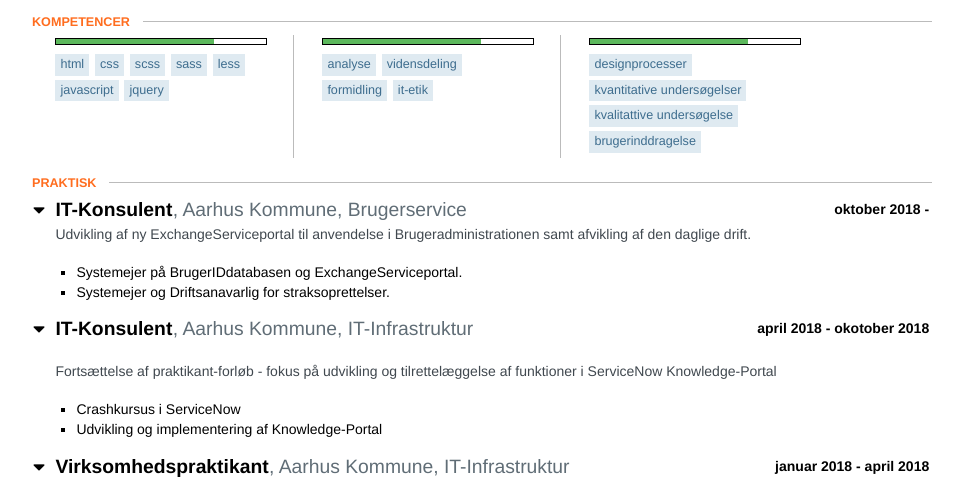
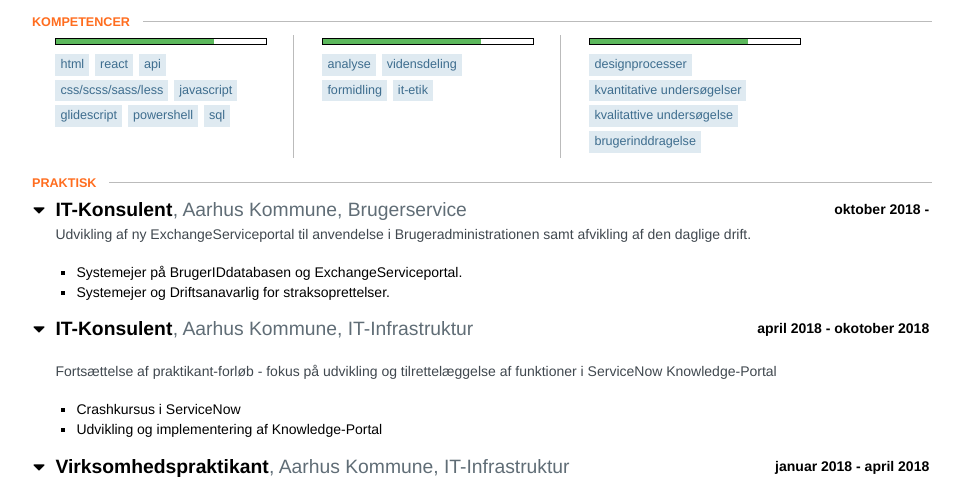
Before and after one commit to khngrd/khn.fyi, a plain HTML site: page index.html in a window 1280 px wide. Shown: the part 276-772 px from the top of the page, without its empty margins (158-1121 px from the left). Drawn offline with Linux system fonts and the light colour scheme.

Commit message:
Update index.html

```diff
--- a/index.html
+++ b/index.html
@@ -858,12 +858,13 @@ div.topic {
 							</div>
 							<ul class="keywords">
 								<li>HTML</li>
-								<li>CSS</li>
-								<li>SCSS</li>
-								<li>SASS</li>
-								<li>LESS</li>
+                                <li>React</li>
+                                <li>API</li>
+								<li>CSS/SCSS/SASS/LESS</li>
 								<li>Javascript</li>
-								<li>jQuery</li>
+                                <li>GlideScript</li>
+                                <li>Powershell</li>
+                                <li>SQL</li>
 							</ul>
 						</div>
 						<div class="item">
@@ -880,7 +881,7 @@ div.topic {
 								<li>Analyse</li>
 								<li>Vidensdeling</li>
 								<li>Formidling</li>
-								<li>IT-Etik</li>
+								<li >IT-Etik</li >
 							</ul>
 						</div>
 						<div class="item">
```
